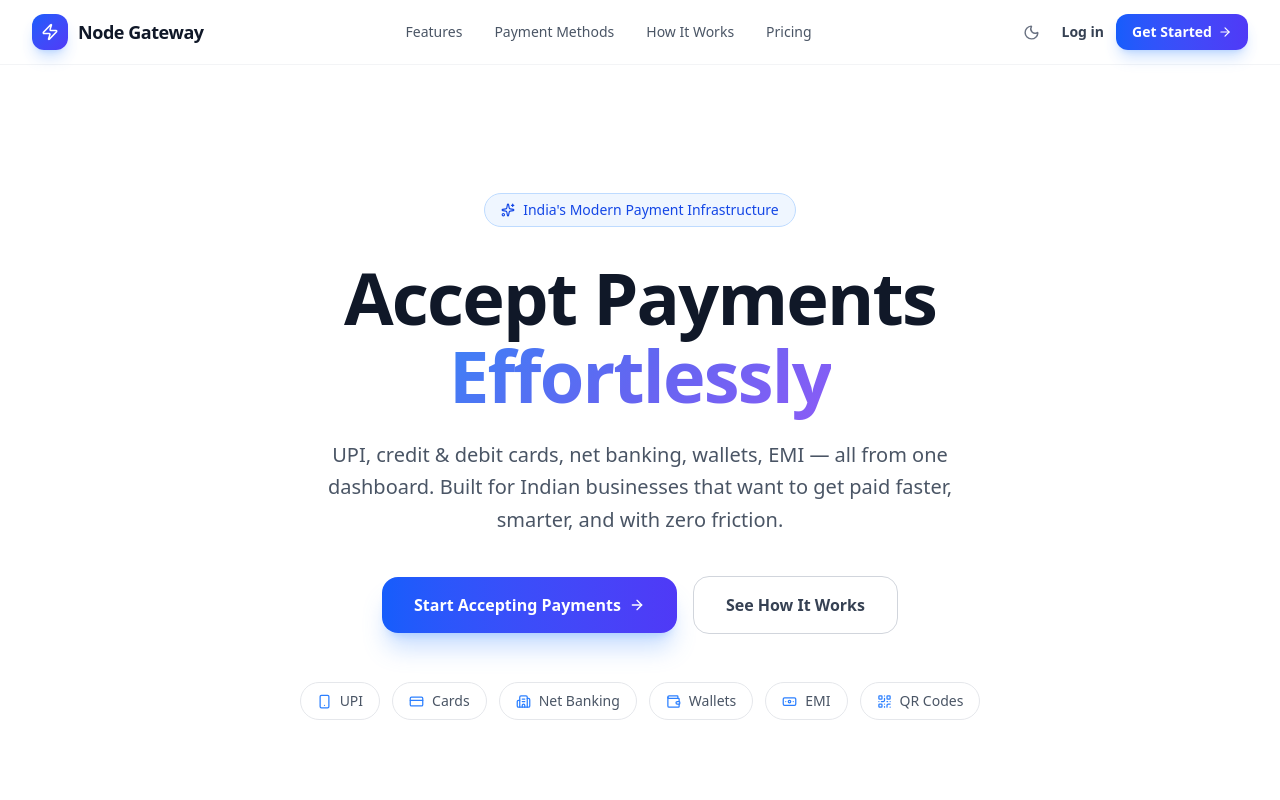
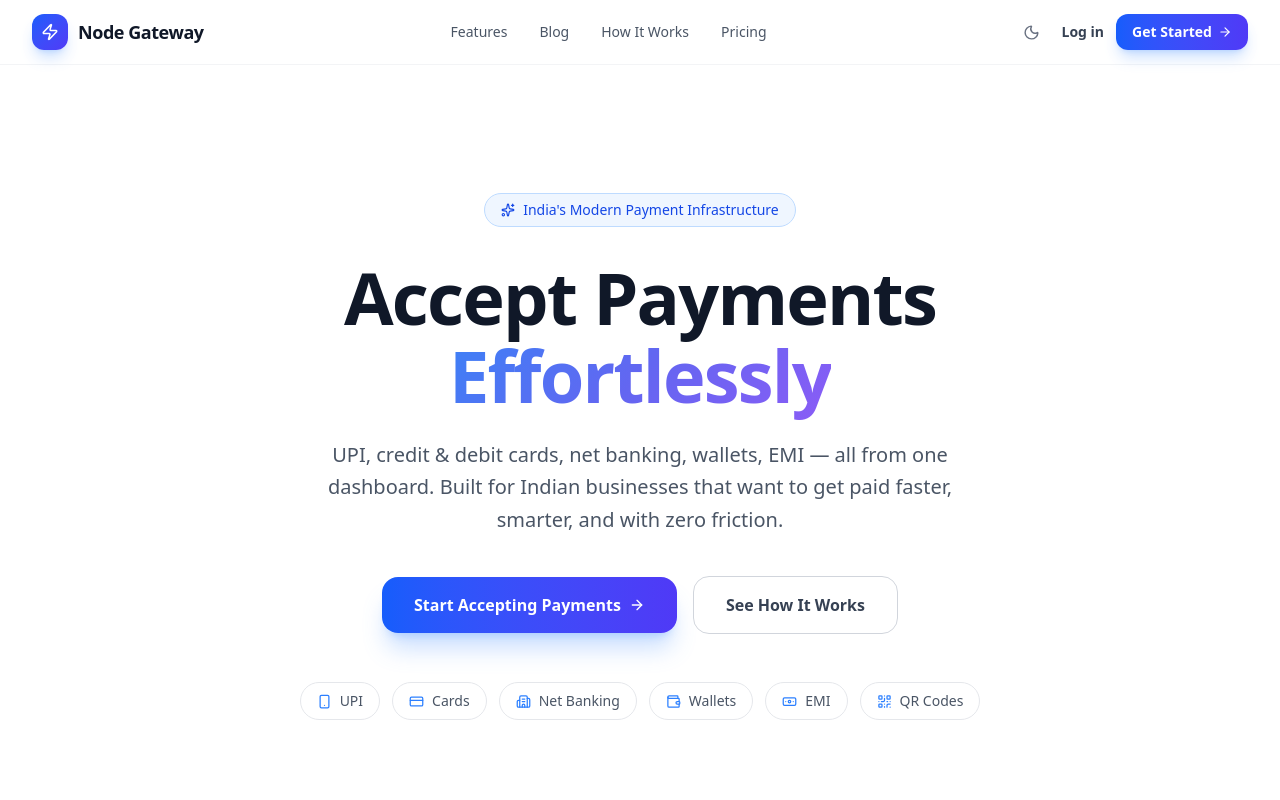
Before and after one commit to darksuryansh/Payment-Gateway, a Next.js app in the folder client/: page / in a window 1280 px wide. Shown: the top 800 px of the page. Built offline with nearby package versions, Linux system fonts and the light colour scheme.

Commit message:
add manual sitemap

```diff
--- a/client/src/app/page.tsx
+++ b/client/src/app/page.tsx
@@ -59,8 +59,8 @@ export default function LandingPage() {
   const [mobileMenuOpen, setMobileMenuOpen] = useState(false);
 
   const navLinks = [
-    { label: "Features", href: "#features" },
-    { label: "Payment Methods", href: "#payment-methods" },
+    { label: "Features", href: "/features" },
+    { label: "Blog", href: "/blog" },
     { label: "How It Works", href: "#how-it-works" },
     { label: "Pricing", href: "#pricing" },
   ];
--- a/client/src/app/robots.ts
+++ /dev/null
@@ -1,14 +0,0 @@
-import { MetadataRoute } from 'next';
-
-const BASE_URL = 'https://nodegateway.vercel.app'; // Replace with your actual domain later
-
-export default function robots(): MetadataRoute.Robots {
-  return {
-    rules: {
-      userAgent: '*',
-      allow: '/',
-      disallow: ['/dashboard/', '/api/'],
-    },
-    sitemap: `${BASE_URL}/sitemap.xml`,
-  };
-}
--- a/client/src/app/sitemap.ts
+++ /dev/null
@@ -1,27 +0,0 @@
-import { MetadataRoute } from 'next';
-
-const BASE_URL = 'https://nodegateway.vercel.app'; // Replace with your actual domain later
-
-export default function sitemap(): MetadataRoute.Sitemap {
-  const staticRoutes = [
-    { path: '', priority: 1.0, changeFrequency: 'weekly' as const },
-    { path: '/features', priority: 0.9, changeFrequency: 'weekly' as const },
-    { path: '/blog', priority: 0.9, changeFrequency: 'weekly' as const },
-    { path: '/blog/how-payment-gateways-work', priority: 0.8, changeFrequency: 'monthly' as const },
-    { path: '/blog/nodejs-payment-integration-guide', priority: 0.8, changeFrequency: 'monthly' as const },
-    { path: '/about', priority: 0.7, changeFrequency: 'monthly' as const },
-    { path: '/contact', priority: 0.7, changeFrequency: 'monthly' as const },
-    { path: '/privacy-policy', priority: 0.4, changeFrequency: 'yearly' as const },
-    { path: '/refund-policy', priority: 0.4, changeFrequency: 'yearly' as const },
-    { path: '/terms', priority: 0.4, changeFrequency: 'yearly' as const },
-  ];
-
-  const routes = staticRoutes.map(({ path, priority, changeFrequency }) => ({
-    url: `${BASE_URL}${path}`,
-    lastModified: new Date().toISOString(),
-    changeFrequency,
-    priority,
-  }));
-
-  return routes;
-}
```
Also changed, not shown: 1 other file (tests, documents, lock files or other folders).
